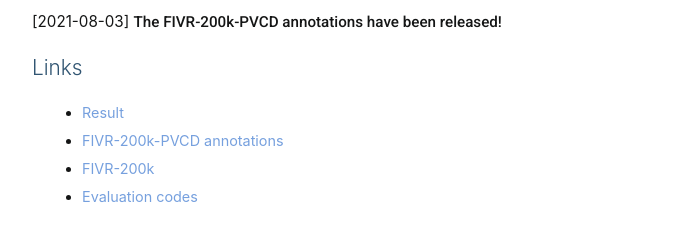
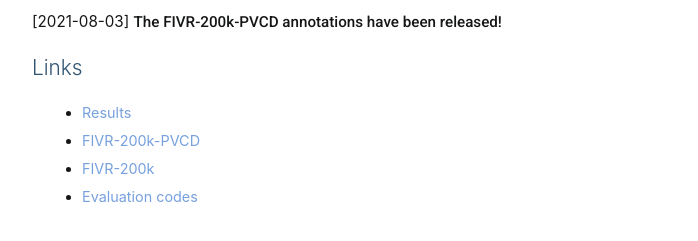
Before and after one commit to PVCD-VSAL/vsal, a Jekyll site: the page built from index.md, in a window 1280 px wide. Shown: the part 537-778 px from the top of the page, without its empty margins (288-986 px from the left). Built offline with Jekyll 4.4.1, drawn with Linux system fonts in a browser that asks for light colours; some web fonts are replaced.

Commit message:
update download info

```diff
--- a/index.md
+++ b/index.md
@@ -12,8 +12,8 @@ To evaluating the performances of PVCD systems on more complicated spatial and t
  [2021-08-03] **The FIVR-200k-PVCD annotations have been released!**
 
 ## Links
-* [Result][results]
-* [FIVR-200k-PVCD annotations][anno]
+* [Results][results]
+* [FIVR-200k-PVCD][anno]
 * [FIVR-200k][video]
 * [Evaluation codes][code]
 
```
Also changed, not shown: about/index.md (+2 -2 lines).
